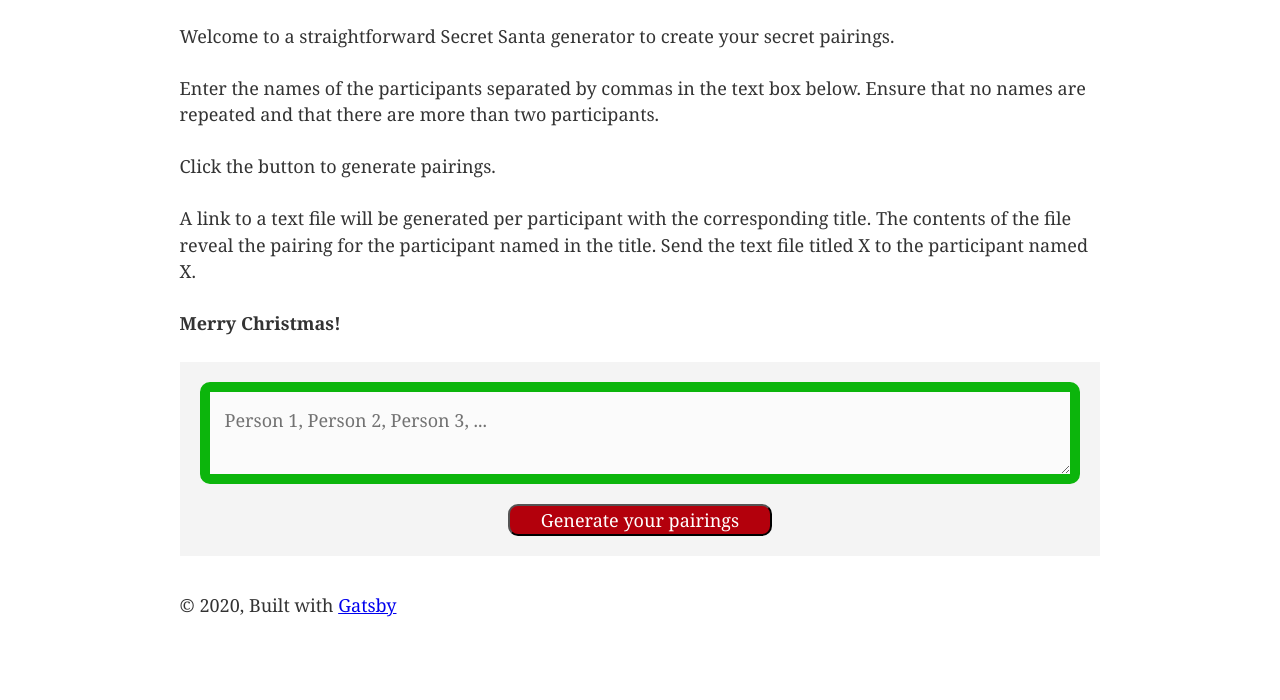
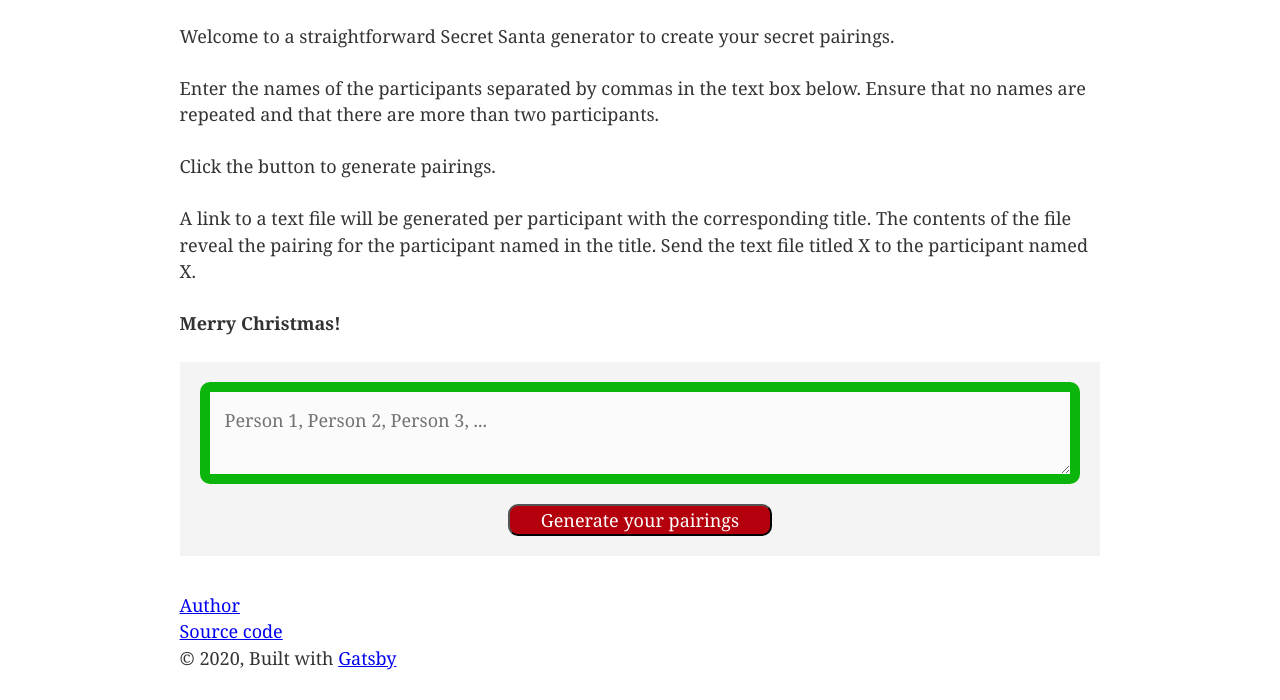
Before and after one commit to rajrkane/secretSanta, a Gatsby site: page / in a window 1280 px wide. Shown: the part 100-800 px from the top of the page. Built offline with nearby package versions, Linux system fonts and the light colour scheme; Gatsby itself is replaced by a stand-in of ours.

Commit message:
Updated links on homepage

```diff
--- a/src/components/layout.js
+++ b/src/components/layout.js
@@ -7,7 +7,7 @@
 
 import React from "react"
 import PropTypes from "prop-types"
-import { useStaticQuery, graphql } from "gatsby"
+import { useStaticQuery, graphql, Link } from "gatsby"
 
 import Header from "./header"
 import Textbox from "./textbox"
@@ -39,6 +39,8 @@ const Layout = ({ children }) => {
         <footer style={{
           marginTop: `2rem`
         }}>
+          <a href="https://rajrkane.com">Author</a><br/>
+          <a href="https://github.com/rrkane/secretSanta">Source code</a><br/>
           © {new Date().getFullYear()}, Built with
           {` `}
           <a href="https://www.gatsbyjs.com">Gatsby</a>
--- a/src/pages/index.js
+++ b/src/pages/index.js
@@ -1,5 +1,4 @@
 import React from "react"
-import { Link } from "gatsby"
 
 import Layout from "../components/layout"
 import SEO from "../components/seo"
```
